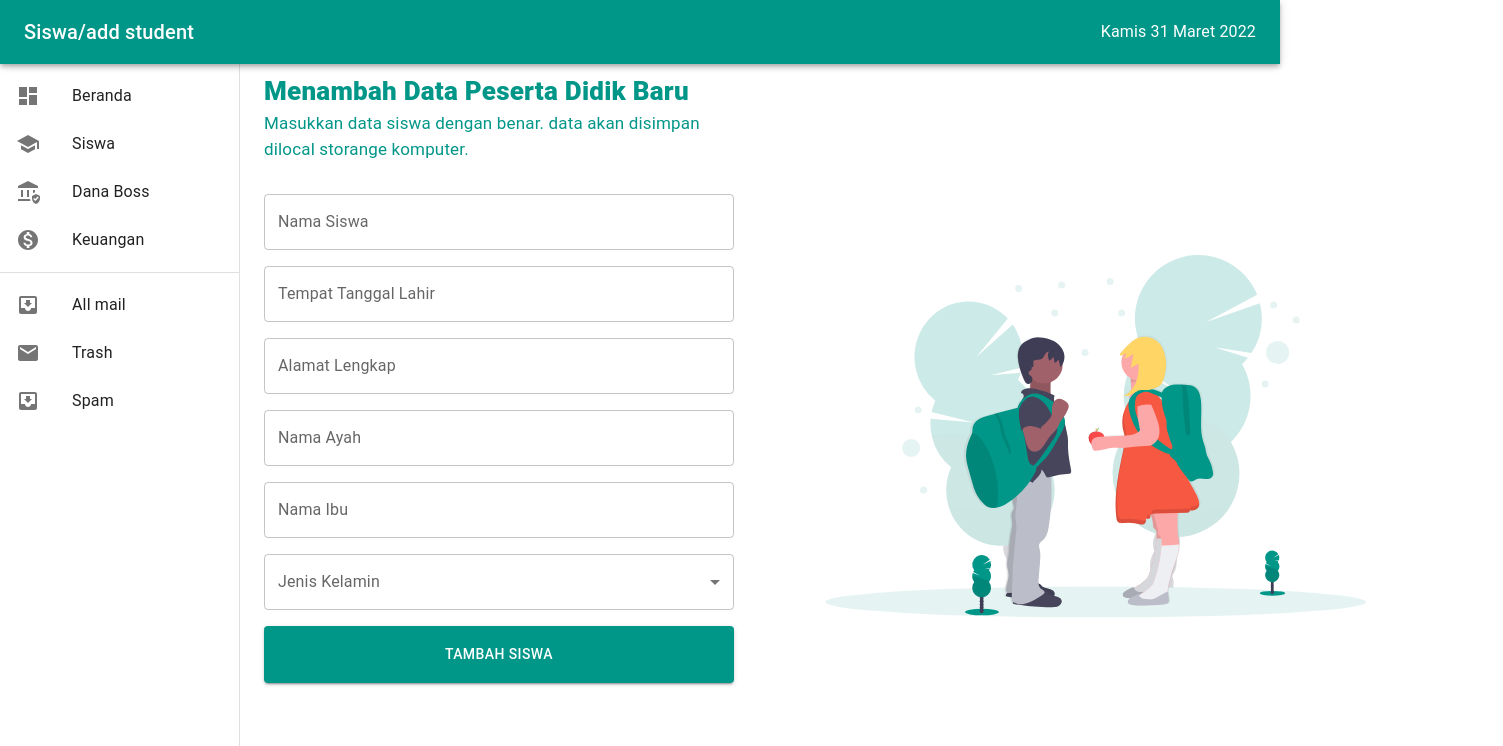
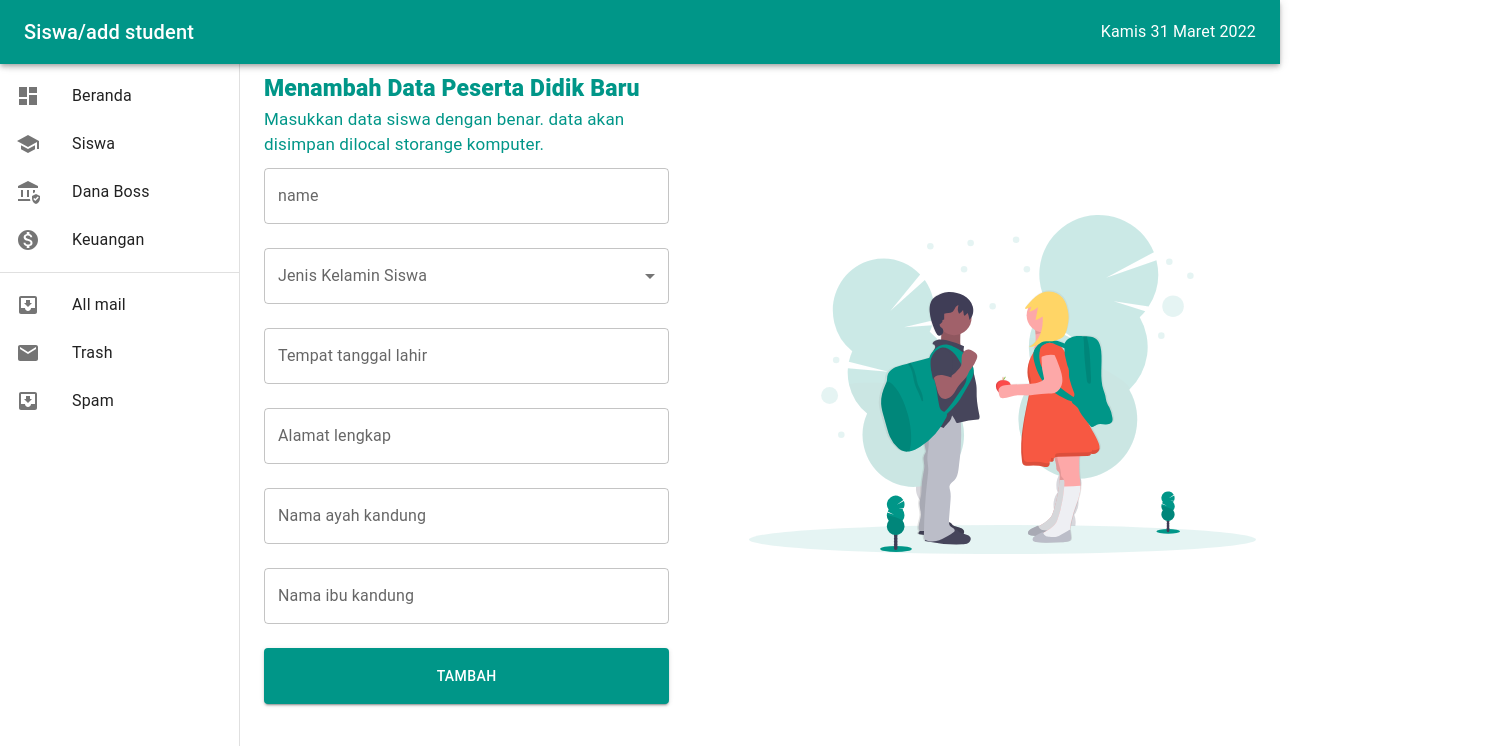
Before and after one commit to nurhamsah1998/school-fe-localAPI, a Next.js app: page /siswa/add-student in a window 1280 px wide. Shown: the top 746 px of the page, 1503 px wide, since content can reach past the window. Built offline with nearby package versions, Linux system fonts and the light colour scheme.

Commit message:
fixing form

```diff
--- a/Component/Drawer.js
+++ b/Component/Drawer.js
@@ -88,9 +88,7 @@ export default function ClippedDrawer({ children, title }) {
           </List>
         </Box>
       </Drawer>
-      <Box component="main" sx={{ flexGrow: 1, p: 3, mt: 6 }}>
-        {children}
-      </Box>
+      <Box sx={{ mt: 6, p: 3 }}>{children}</Box>
     </Box>
   );
 }
--- a/Component/Input.js
+++ /dev/null
@@ -1,13 +0,0 @@
-import React from 'react';
-import { Box, Grid, TextField, Typography, Autocomplete } from '@mui/material';
-
-function Input({ onChange, value, anim, label, unique, placeholder, name, id }) {
-  return (
-    <Grid key={unique} item sx={{ mb: 2 }}>
-      <Typography fontSize={13}>{label}</Typography>
-      <TextField placeholder={placeholder} label={anim} name={name} id={id} fullWidth onChange={onChange} value={value} />
-    </Grid>
-  );
-}
-
-export default Input;
--- a/ScreenGUI/AddingStudent.js
+++ b/ScreenGUI/AddingStudent.js
@@ -1,85 +1,55 @@
-import React, { useState } from 'react';
-import { Box, Button, Grid, TextField, Typography, FormControl, InputLabel, Select, MenuItem } from '@mui/material';
-import { grey } from '@mui/material/colors';
-import Input from '../Component/Input';
+import React from 'react';
+import { Box, TextField, FormControl, InputLabel, Select, MenuItem, Typography, Button } from '@mui/material';
 import { useFormik } from 'formik';
+import axios from 'axios';
 
 function AddingStudent() {
-  const [gen, setGen] = useState(true);
   const formik = useFormik({
-    initialValues: { name: '', gender: '', birtDay: '', address: '', dad: '', mom: '' },
+    initialValues: { name: '', birt: '', address: '', dad: '', mom: '', gender: '' },
     onSubmit: (values) => {
-      console.log(values);
+      axios
+        .post('http://localhost:8000/post', values)
+        .then((res) => {
+          console.log('succes');
+          values.name = '';
+        })
+        .catch((error) => {
+          console.log(error);
+        });
     },
   });
-  const data = [
-    {
-      key: 1,
-      placeHolder: 'Nama siswa',
-      title: 'Nama Siswa',
-      name: 'name',
-    },
-    {
-      key: 3,
-      placeHolder: 'Tempat tanggal lahir siswa',
-      title: 'Tempat Tanggal Lahir',
-      name: 'birtDay',
-    },
-    {
-      key: 4,
-      placeHolder: 'Alamat lengkap siswa',
-      title: 'Alamat Lengkap',
-      name: 'address',
-    },
-    {
-      key: 5,
-      placeHolder: 'Nama ayah siswa',
-      title: 'Nama Ayah',
-      name: 'dad',
-    },
-    {
-      key: 6,
-      placeHolder: 'Nama ibu siswa',
-      title: 'Nama Ibu',
-      name: 'mom',
-    },
-  ];
   return (
-    <Box display="flex" justifyContent="flex-start">
-      <Box>
+    <Box sx={{ display: 'flex', justifyContent: 'space-between', alignItems: 'center' }}>
+      <Box sx={{ width: '80%', mr: 10 }}>
         <Box sx={{ maxWidth: '470px' }}>
-          <Typography fontSize={26} fontWeight={800} color="primary">
+          <Typography fontSize={23} fontWeight={800} color="primary">
             Menambah Data Peserta Didik Baru{' '}
           </Typography>
           <Typography fontSize={17} fontWeight={400} color="primary">
             Masukkan data siswa dengan benar. data akan disimpan dilocal storange komputer.
           </Typography>
         </Box>
-        <Grid container direction="column" justifyContent="flex-start" sx={{ width: '100%', mt: 4 }}>
-          <form onSubmit={formik.handleSubmit}>
-            {data.map((e, i) => {
-              return (
-                <Input unique={e.key} name={e.name} id={e.name} value={formik.values[e.name]} onChange={formik.handleChange} anim={e.title} placeholder={e.placeHolder} fullWidth />
-              );
-            })}
-            <Grid item>
-              <FormControl fullWidth>
-                <InputLabel id="demo-simple-select-label">Jenis Kelamin</InputLabel>
-                <Select id="gender" name="gender" value={formik.values.gender} label="Jenis Kelamin" onChange={formik.handleChange}>
-                  <MenuItem value={'perempuan'}>Perempuan</MenuItem>
-                  <MenuItem value={'laki-laki'}>Laki - Laki</MenuItem>
-                </Select>
-              </FormControl>
-            </Grid>
-            <Button type="submit" variant="contained" sx={{ mt: 2, p: 2 }} fullWidth>
-              Tambah Siswa
-            </Button>
-          </form>
-        </Grid>
+        <form onSubmit={formik.handleSubmit} style={{ marginTop: '10px' }}>
+          <TextField sx={{ mb: 3 }} label="name" value={formik.values.name} name="name" id="name" onChange={formik.handleChange} fullWidth />
+          <FormControl sx={{ mb: 3 }} fullWidth>
+            <InputLabel>Jenis Kelamin Siswa</InputLabel>
+            <Select name="gender" id="gender" value={formik.values.gender} label="Jenis Kelamin Siswa" onChange={formik.handleChange}>
+              <MenuItem value="laki-laki">Laki - Laki</MenuItem>
+              <MenuItem value="perempuan">Perempuan</MenuItem>
+            </Select>
+          </FormControl>
+          <TextField sx={{ mb: 3 }} label="Tempat tanggal lahir" value={formik.values.birt} name="birt" id="birt" onChange={formik.handleChange} fullWidth />
+          <TextField sx={{ mb: 3 }} label="Alamat lengkap" value={formik.values.address} name="address" id="address" onChange={formik.handleChange} fullWidth />
+          <TextField sx={{ mb: 3 }} label="Nama ayah kandung" value={formik.values.dad} name="dad" id="dad" onChange={formik.handleChange} fullWidth />
+          <TextField sx={{ mb: 3 }} label="Nama ibu kandung" value={formik.values.mom} name="mom" id="mom" onChange={formik.handleChange} fullWidth />
+          <Button type="submit" sx={{ p: 2 }} variant="contained" fullWidth>
+            Tambah
+          </Button>
+        </form>
       </Box>
-      <Box sx={{ width: '30%' }}>
-        <Box sx={{ transform: 'scale(0.5)' }}>
-          <img src="/icon/add-student-icon.svg" />
+      <Box sx={{ width: 'fit-content' }}>
+        <Box sx={{}}>
+          <img style={{ width: '100%' }} src="/icon/add-student-icon.svg" />
         </Box>
       </Box>
     </Box>
```
